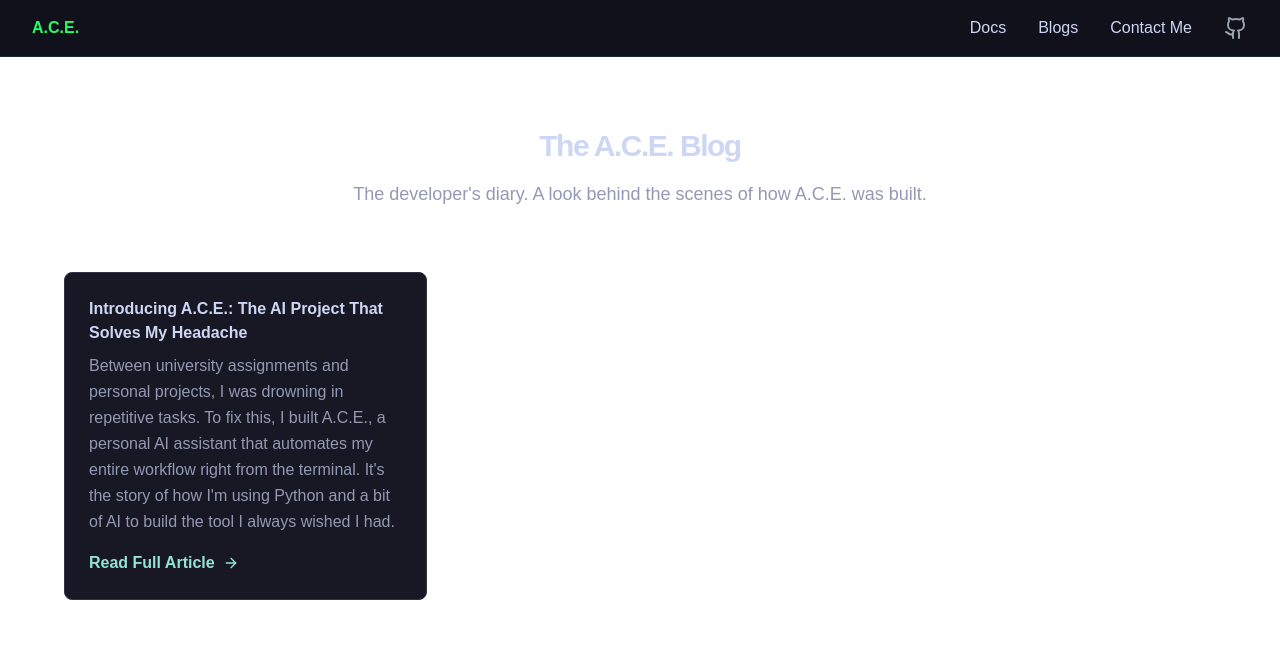
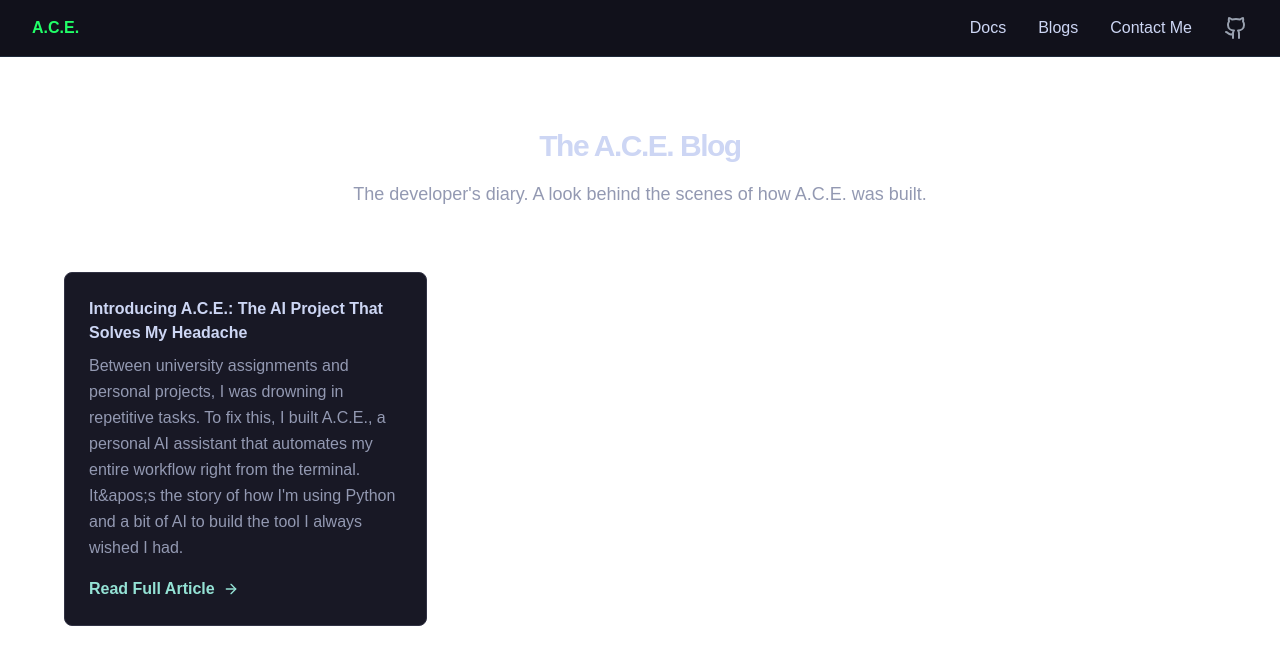
Before and after one commit to AnasFaaiz/ace_showcase, a Next.js app in the folder ace/: page /Blogs in a window 1280 px wide. Shown: the top 664 px of the page. Built offline with nearby package versions, Linux system fonts and the light colour scheme.

Commit message:
updated files

```diff
--- a/ace/src/app/Blogs/page.tsx
+++ b/ace/src/app/Blogs/page.tsx
@@ -43,7 +43,7 @@ export default function BlogPage() {
   const posts = [
     {
 	title:"Introducing A.C.E.: The AI Project That Solves My Headache",
-	summary:"Between university assignments and personal projects, I was drowning in repetitive tasks. To fix this, I built A.C.E., a personal AI assistant that automates my entire workflow right from the terminal. It's the story of how I'm using Python and a bit of AI to build the tool I always wished I had.",
+	summary:"Between university assignments and personal projects, I was drowning in repetitive tasks. To fix this, I built A.C.E., a personal AI assistant that automates my entire workflow right from the terminal. It&apos;s the story of how I'm using Python and a bit of AI to build the tool I always wished I had.",
 	link:"#"
     }
 
--- a/ace/src/app/components/FeaturesSection.tsx
+++ b/ace/src/app/components/FeaturesSection.tsx
@@ -1,5 +1,5 @@
 import Link from 'next/link';
-import { FolderKanban, GitFork, Newspaper, Rocket, Clock, LayoutDashboard } from 'lucide-react';
+import { FolderKanban, GitFork, Newspaper, Rocket } from 'lucide-react';
 
 const FeaturesSection = () => {
   return (
--- a/ace/src/app/docs/components/CommandReferenceSection.tsx
+++ b/ace/src/app/docs/components/CommandReferenceSection.tsx
@@ -1,4 +1,4 @@
-import { FolderKanban, GitFork, Newspaper, LayoutDashboard, Clock } from 'lucide-react';
+import { FolderKanban, GitFork, Newspaper, LayoutDashboard } from 'lucide-react';
 
 const CommandReferenceSection = () => {
   return (
@@ -94,7 +94,7 @@ const CommandReferenceSection = () => {
             </p>
           </div>
           <div id="cmd-schedule-add" className="scroll-mt-28">
-            <h4 className="text-xl font-bold font-mono text-[#a6e3a1]">ace schedule add "[time]" "[command]"</h4>
+            <h4 className="text-xl font-bold font-mono text-[#a6e3a1]">ace schedule add &quot;[time]&quot; &quot;[command]&quot;</h4>
             <p className="text-[#9399b2] mt-2 leading-relaxed">
               Adds a recurring task to A.C.E.'s internal scheduler. For example, `ace schedule add "every day at 09:00" "ace news"`.
             </p>
```
